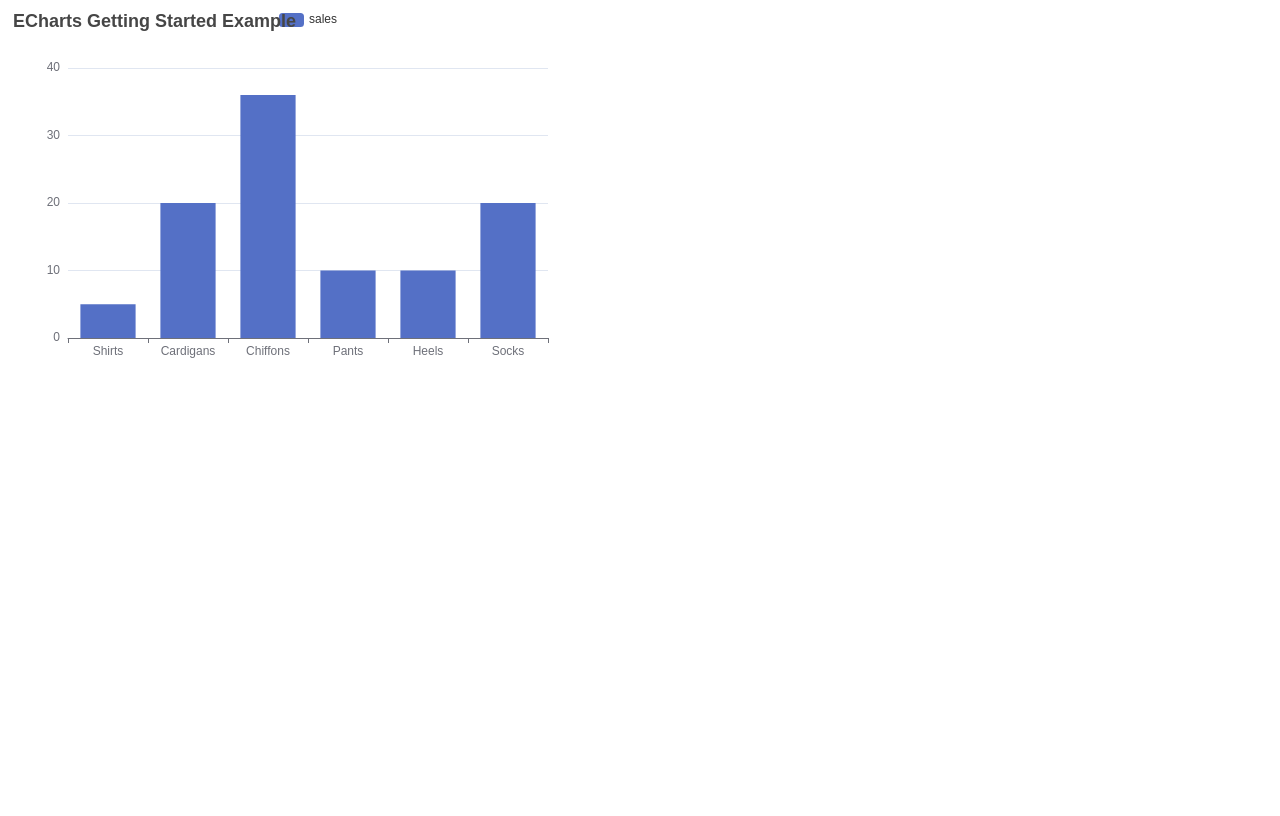
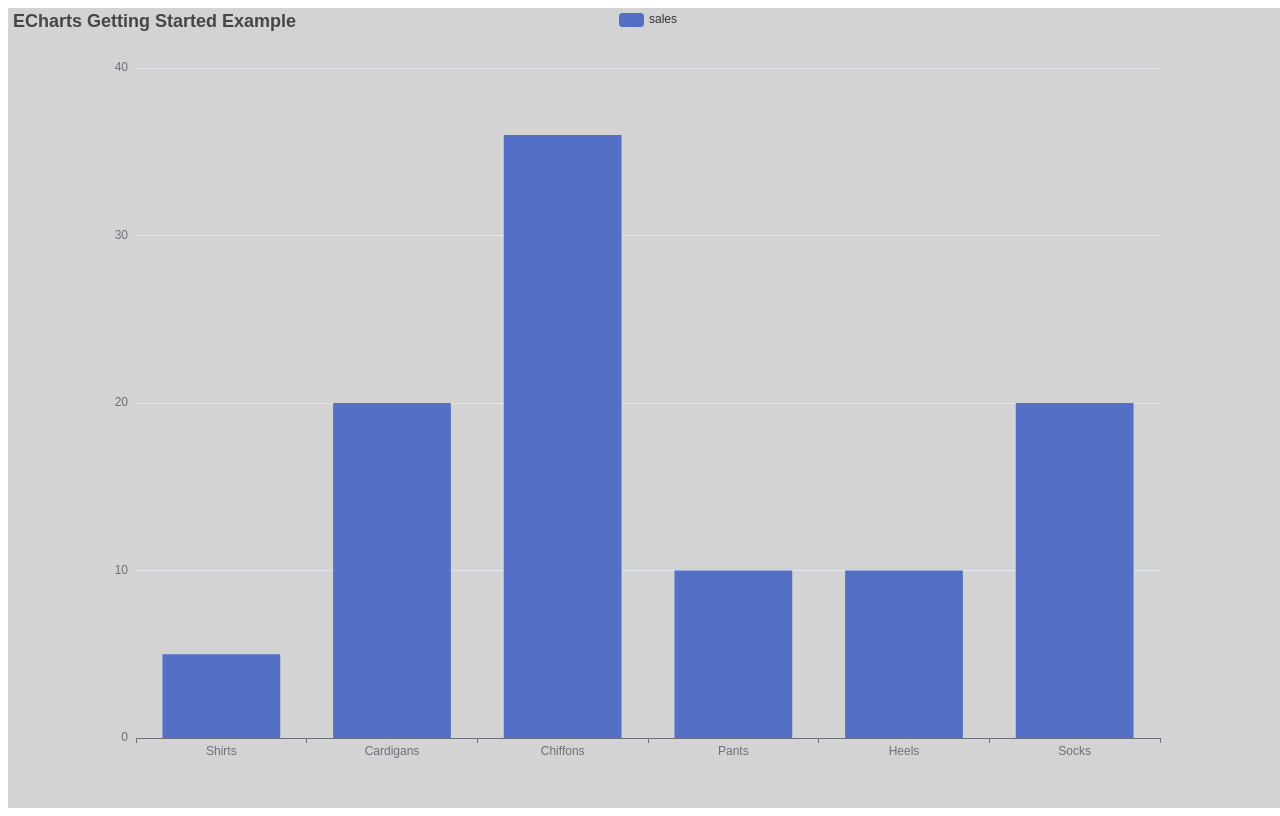
Before and after one commit to jeremylloyd/expenses-chart-component, a website: page index.html in a window 1280 px wide. Drawn offline with nearby package versions, Linux system fonts and the light colour scheme.

Commit message:
Adjusted the chart to resize whenever the div is resized

```diff
--- a/index.html
+++ b/index.html
@@ -8,7 +8,7 @@
   </head>
   <body>
     <!-- Prepare a DOM with a defined width and height for ECharts -->
-    <div id="main" style="width: 600px;height:400px;"></div>
+    <div id="main" style="width: 100vw;height:100vh;background-color: lightgrey;"></div>
     <script type="text/javascript">
       // Initialize the echarts instance based on the prepared dom
       var myChart = echarts.init(document.getElementById('main'));
@@ -32,11 +32,16 @@
             type: 'bar',
             data: [5, 20, 36, 10, 10, 20, 15]
           }
-        ]
+        ],
       };
 
       // Display the chart using the configuration items and data just specified.
       myChart.setOption(option);
+
+      // Resize the chart whenever the browser is
+      window.onresize = function() {
+        myChart.resize();
+      };
     </script>
   </body>
 </html>
```
